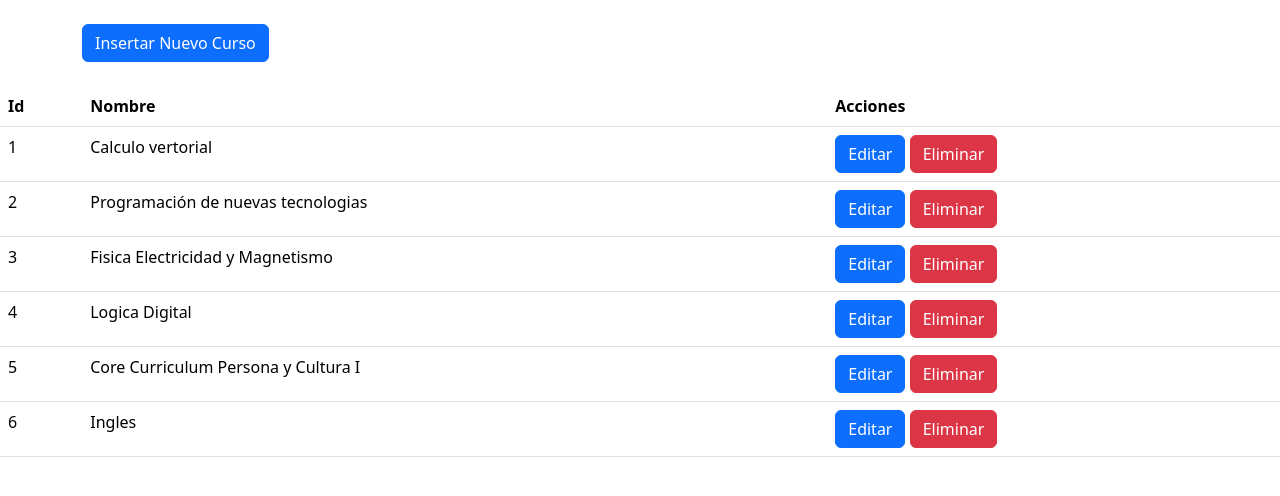
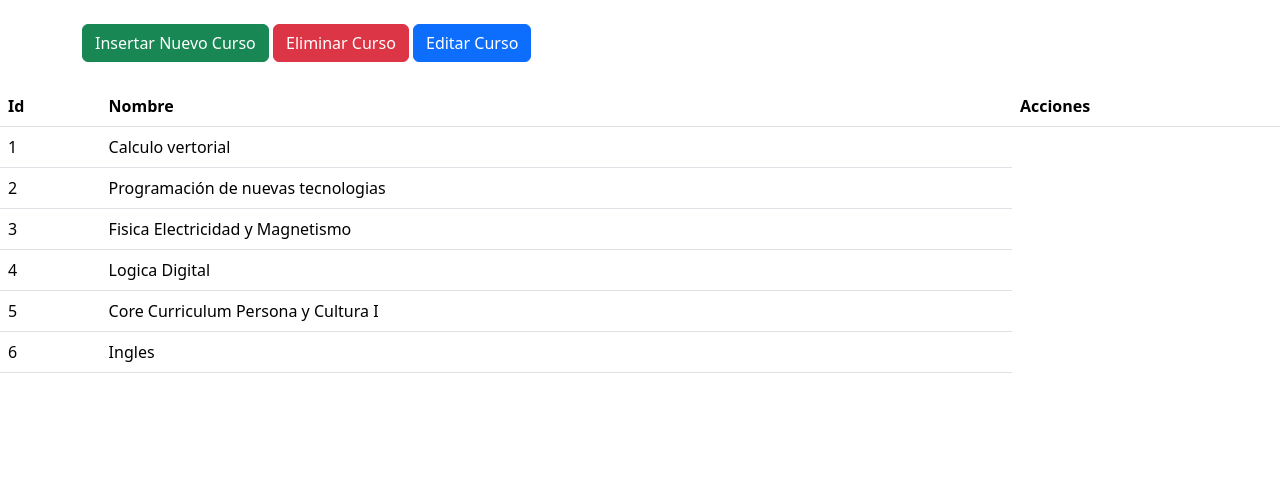
Before and after one commit to BryamDigar/TablaMaterias, a React (Vite) app in the folder tablasmaterias/: page / in a window 1280 px wide. Shown: the top 496 px of the page. Built offline with nearby package versions, Linux system fonts and the light colour scheme.

Commit message:
Se simplifican botones de acciones

```diff
--- a/tablasmaterias/src/TablaCursos.jsx
+++ b/tablasmaterias/src/TablaCursos.jsx
@@ -25,7 +25,9 @@ export class TablaCursos extends React.Component{
       <>
       <Container>
       <br />
-      <Button color="primary">Insertar Nuevo Curso</Button>
+      <Button color="success">Insertar Nuevo Curso</Button>{"   "}
+      <Button color="danger">Eliminar Curso</Button>{"   "}
+      <Button color="primary">Editar Curso</Button>{"   "}
       <br /><br />
       </Container>
 
@@ -39,10 +41,6 @@ export class TablaCursos extends React.Component{
             <tr>
               <td>{elemento.id}</td>
               <td>{elemento.nombre}</td>
-              <td><Button color="primary">Editar</Button>{"  "}
-              <Button color="danger">Eliminar</Button>
-              </td>
-
             </tr>
           ))}
 
```
